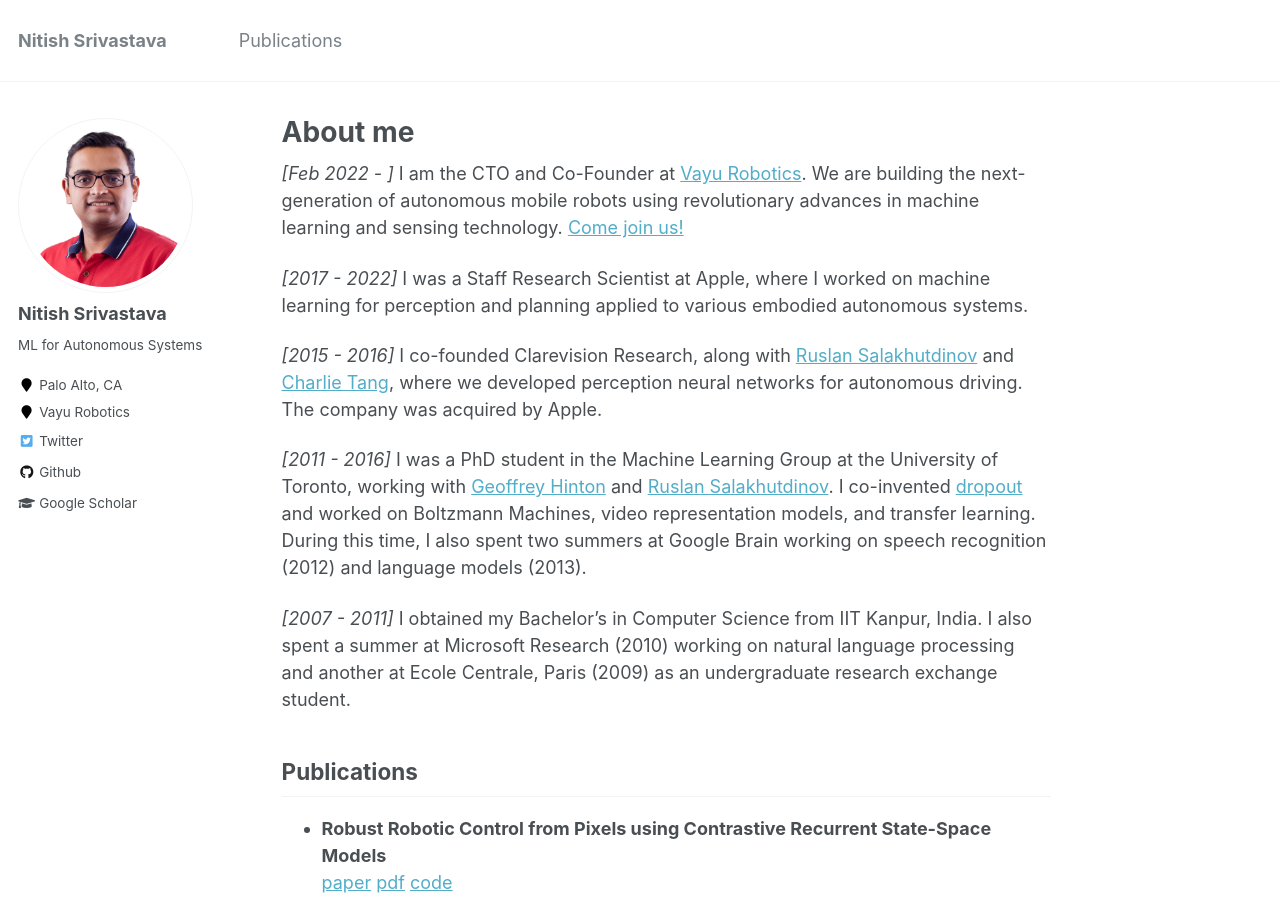
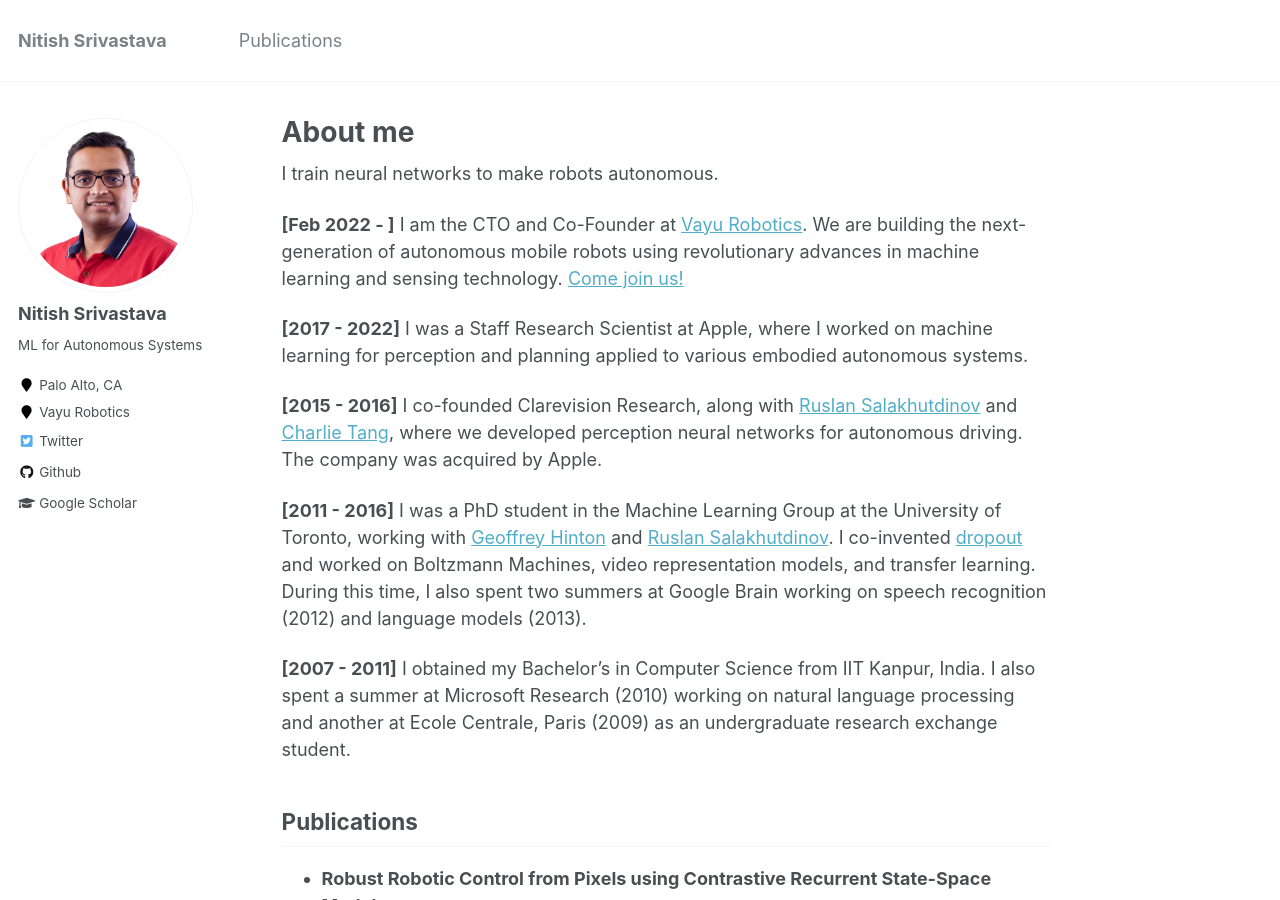
Before and after one commit to nitishsrivastava/nitishsrivastava.github.io, a Jekyll site: the page built from _pages/about.md, in a window 1280 px wide and 900 px high. Built offline with Jekyll 4.4.1, drawn with Linux system fonts in a browser that asks for light colours.

```diff
--- a/_pages/about.md
+++ b/_pages/about.md
@@ -8,16 +8,17 @@ redirect_from:
   - /about.html
 ---
 
+I train neural networks to make robots autonomous.
 
-*[Feb 2022 - ]* I am the CTO and Co-Founder at [Vayu Robotics](https://www.vayurobotics.com). We are building the next-generation of autonomous mobile robots using revolutionary advances in machine learning and sensing technology. [Come join us!](https://www.vayurobotics.com/#contact-us-section)
+**[Feb 2022 - ]** I am the CTO and Co-Founder at [Vayu Robotics](https://www.vayurobotics.com). We are building the next-generation of autonomous mobile robots using revolutionary advances in machine learning and sensing technology. [Come join us!](https://www.vayurobotics.com/#contact-us-section)
 
-*[2017 - 2022]* I was a Staff Research Scientist at Apple, where I worked on machine learning for perception and planning applied to various embodied autonomous systems.
+**[2017 - 2022]** I was a Staff Research Scientist at Apple, where I worked on machine learning for perception and planning applied to various embodied autonomous systems.
 
-*[2015 - 2016]* I co-founded Clarevision Research, along with [Ruslan Salakhutdinov](https://www.cs.cmu.edu/~rsalakhu/) and [Charlie Tang](https://www.cs.toronto.edu/~tang/), where we developed perception neural networks for autonomous driving. The company was acquired by Apple.
+**[2015 - 2016]** I co-founded Clarevision Research, along with [Ruslan Salakhutdinov](https://www.cs.cmu.edu/~rsalakhu/) and [Charlie Tang](https://www.cs.toronto.edu/~tang/), where we developed perception neural networks for autonomous driving. The company was acquired by Apple.
 
-*[2011 - 2016]* I was a PhD student in the Machine Learning Group at the University of Toronto, working with [Geoffrey Hinton](https://www.cs.toronto.edu/~hinton/) and [Ruslan Salakhutdinov](https://www.cs.cmu.edu/~rsalakhu/). I co-invented [dropout](https://jmlr.org/papers/v15/srivastava14a.html) and worked on Boltzmann Machines, video representation models, and transfer learning. During this time, I also spent two summers at Google Brain working on speech recognition (2012) and language models (2013).
+**[2011 - 2016]** I was a PhD student in the Machine Learning Group at the University of Toronto, working with [Geoffrey Hinton](https://www.cs.toronto.edu/~hinton/) and [Ruslan Salakhutdinov](https://www.cs.cmu.edu/~rsalakhu/). I co-invented [dropout](https://jmlr.org/papers/v15/srivastava14a.html) and worked on Boltzmann Machines, video representation models, and transfer learning. During this time, I also spent two summers at Google Brain working on speech recognition (2012) and language models (2013).
 
-*[2007 - 2011]* I obtained my Bachelor's in Computer Science from IIT Kanpur, India. I also spent a summer at Microsoft Research (2010) working on natural language processing and another at Ecole Centrale, Paris (2009) as an undergraduate research exchange student.
+**[2007 - 2011]** I obtained my Bachelor's in Computer Science from IIT Kanpur, India. I also spent a summer at Microsoft Research (2010) working on natural language processing and another at Ecole Centrale, Paris (2009) as an undergraduate research exchange student.
 
 
 ## Publications
```
